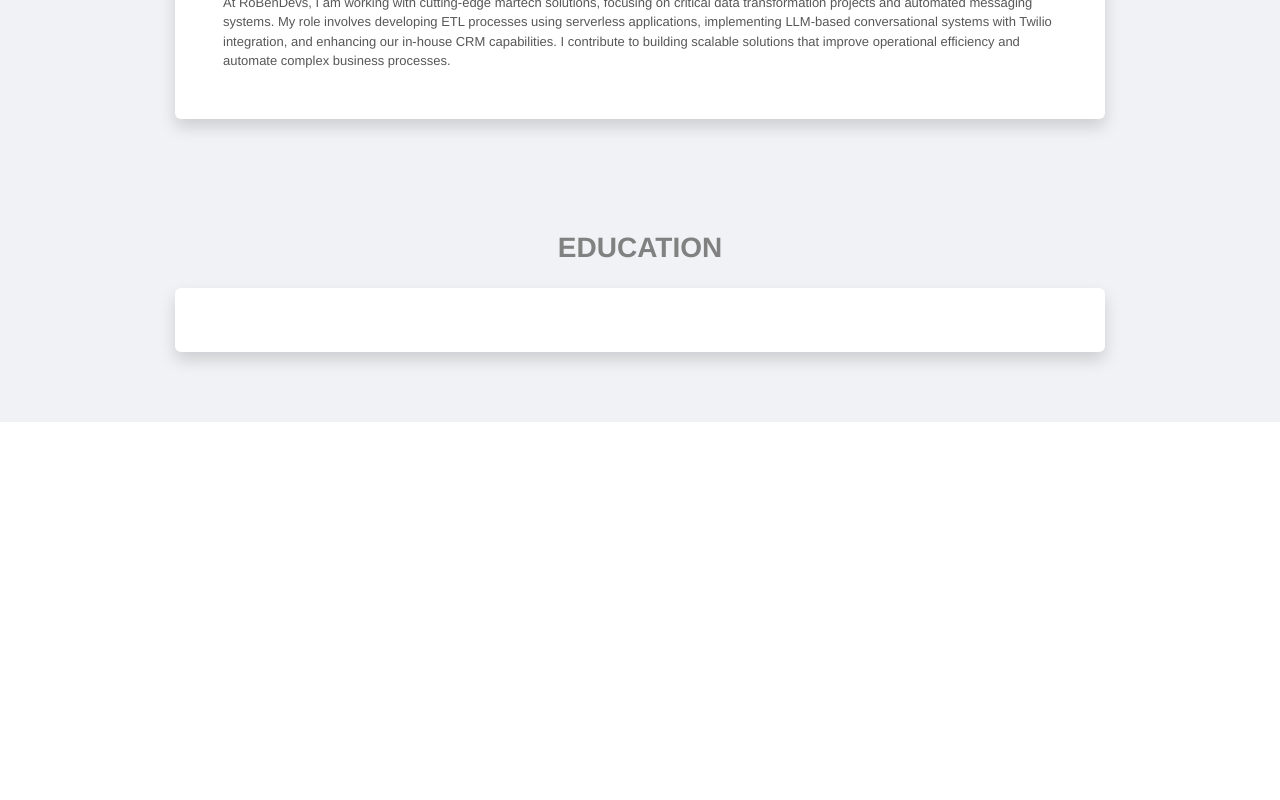
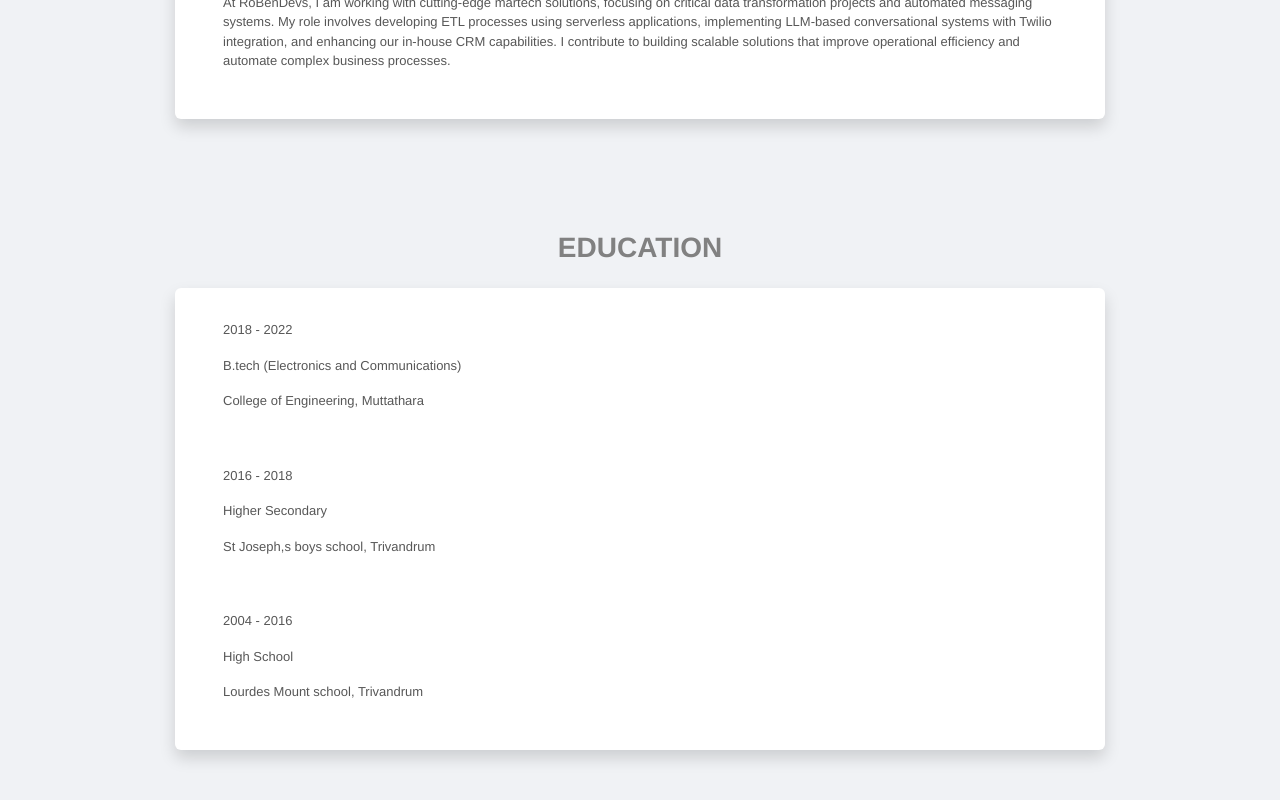
Before and after one commit to Vysakh-vn/portfolio-site, a Vue app: page / in a window 1280 px wide. Shown: the part 1506-2306 px from the top of the page. Before the commit the page ends 1928 px from the top, so only its background shows below. Built offline with nearby package versions, Linux system fonts and the light colour scheme.

Commit message:
Added Education details

```diff
--- a/src/components/EducationComponent.vue
+++ b/src/components/EducationComponent.vue
@@ -4,7 +4,19 @@
     </div>
     <div class="d-flex justify-content-center">
         <div class="education-container col-10 rounded shadow">
-
+            <div class="text-container">
+                <p>2018 - 2022</p>
+                <p>B.tech (Electronics and Communications)</p>
+                <p>College of Engineering, Muttathara</p>
+                <br><br>
+                <p>2016 - 2018</p>
+                <p>Higher Secondary</p>
+                <p>St Joseph,s boys school, Trivandrum</p>
+                <br><br>
+                <p>2004 - 2016</p>
+                <p>High School</p>
+                <p>Lourdes Mount school, Trivandrum</p>
+            </div>
         </div>
     </div>
 </template>
```
